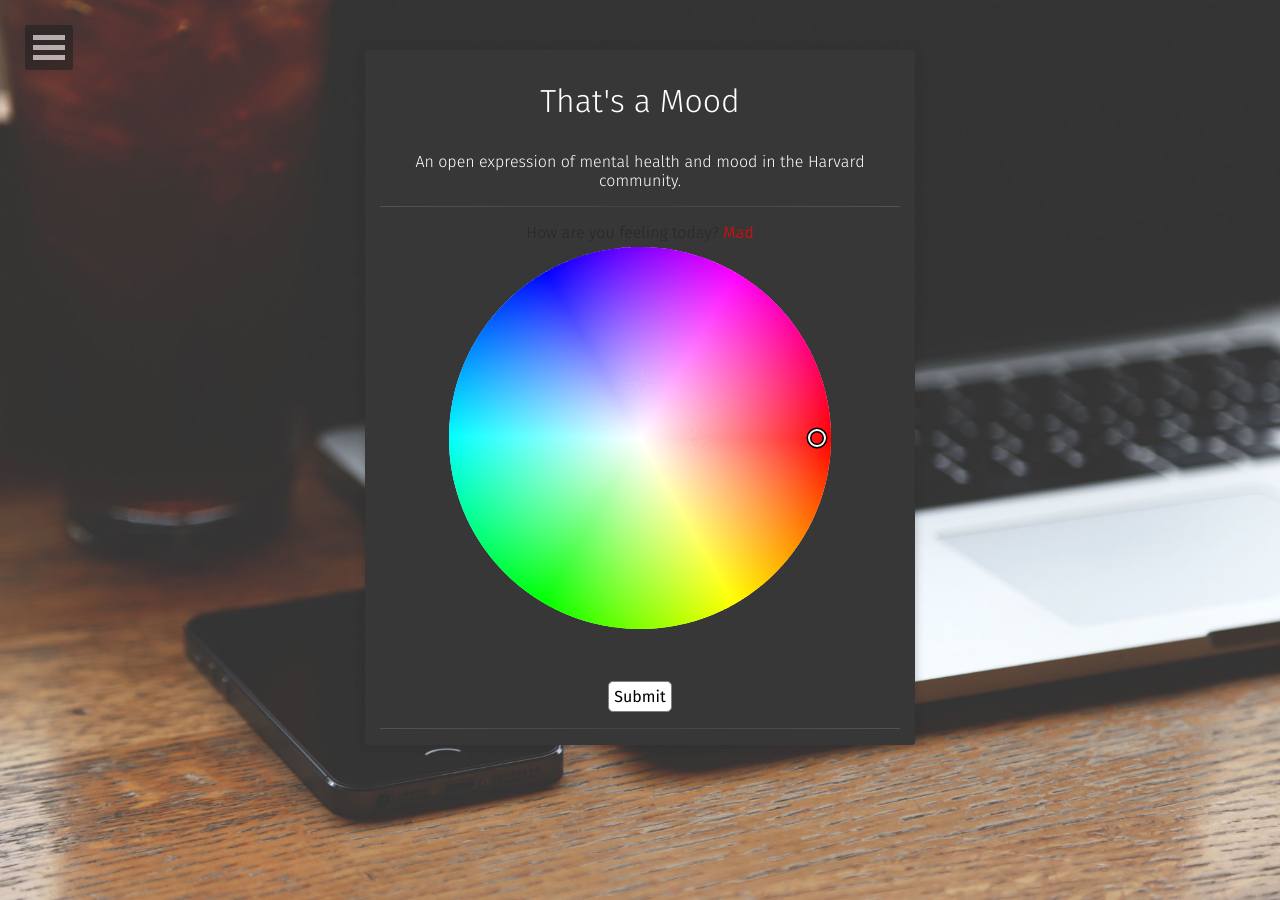
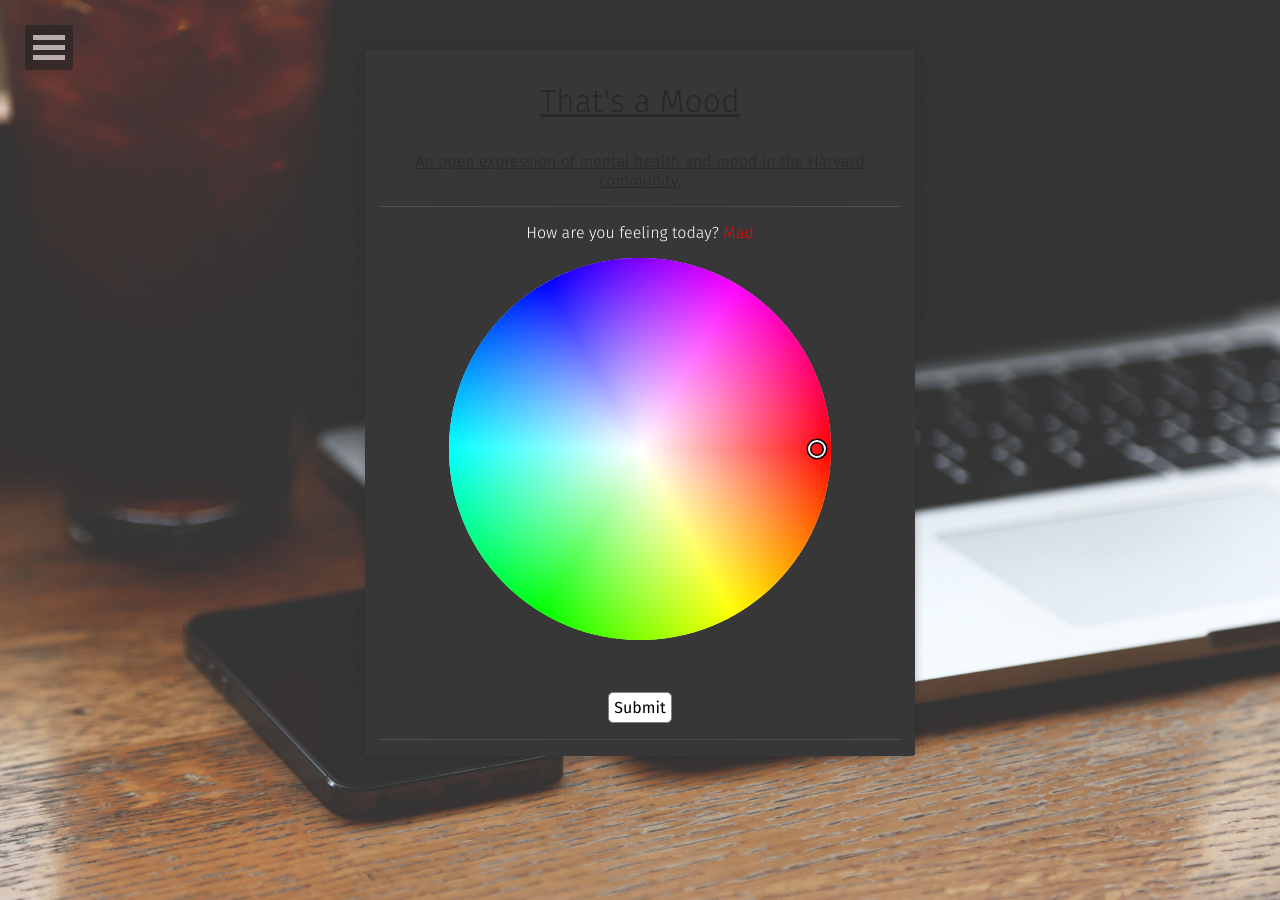
Before and after one commit to annawang7/cs50-final-proj, a Jekyll site: the page built from index.md, in a window 1280 px wide. Built offline with Jekyll 4.4.1, drawn with Linux system fonts in a browser that asks for light colours; some web fonts are replaced.

Commit message:
Update CSS

```diff
--- a/_layouts/home.html
+++ b/_layouts/home.html
@@ -27,7 +27,7 @@ layout: compress
                 </h3>
                 <hr class="hr-line">
                 <form id="mood-form">
-                    <h3 class="title" style="font-size:1rem;font-weight:300">
+                    <h3 style="font-size:1rem;font-weight:300">
                         How are you feeling today?
                         <span id="mood"></span>
                     </h3>
@@ -55,8 +55,6 @@ layout: compress
     demoColorPicker.on("color:change", function(color, changes) {
         /* Sets the span's text color to the current rgb color */
         $moodSpan.style.color = color.rgbString;
-        console.log(color.rgbString);
-        console.log(color.rgb.r);
         var red = color.rgb.r;
         var green = color.rgb.g;
         var blue = color.rgb.b;
--- a/_sass/typography.scss
+++ b/_sass/typography.scss
@@ -29,7 +29,7 @@
 }
 
 // headings
-h3.title a {
+h3 {
 	color: #ffffff;
 	text-decoration: none;
 }
```
Also changed, not shown: README.md, 3 other files.
